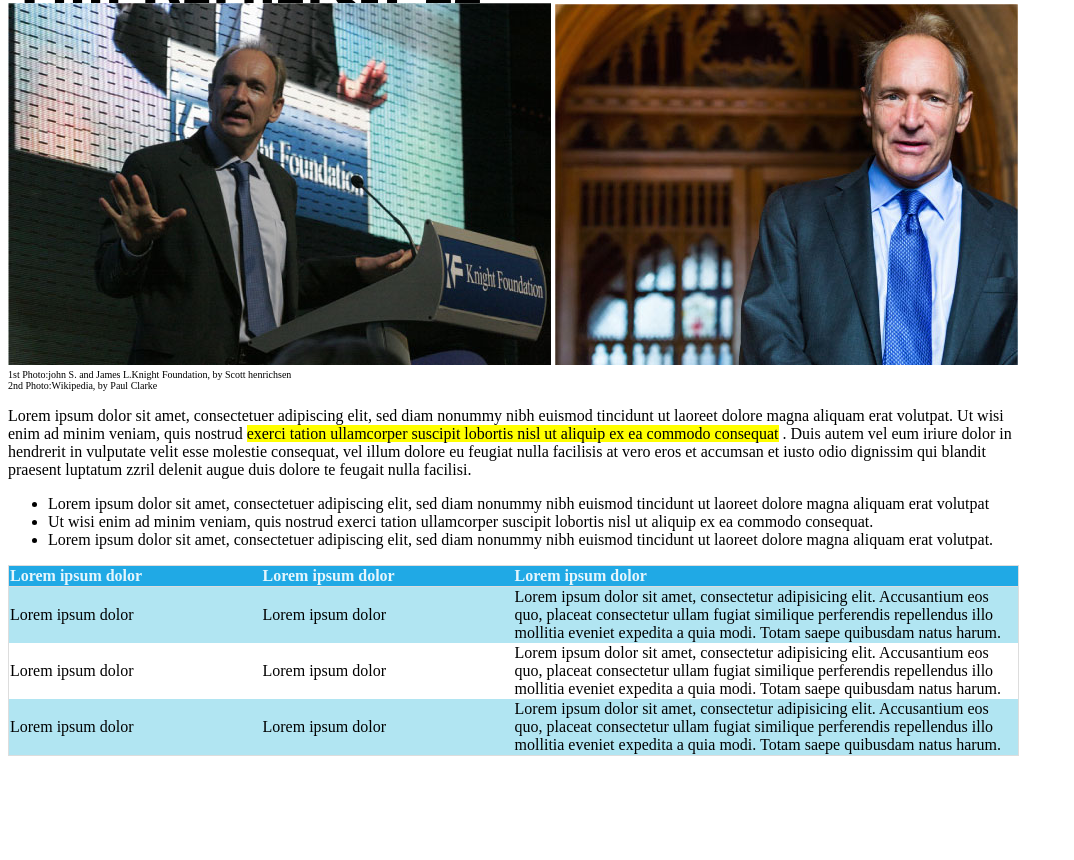
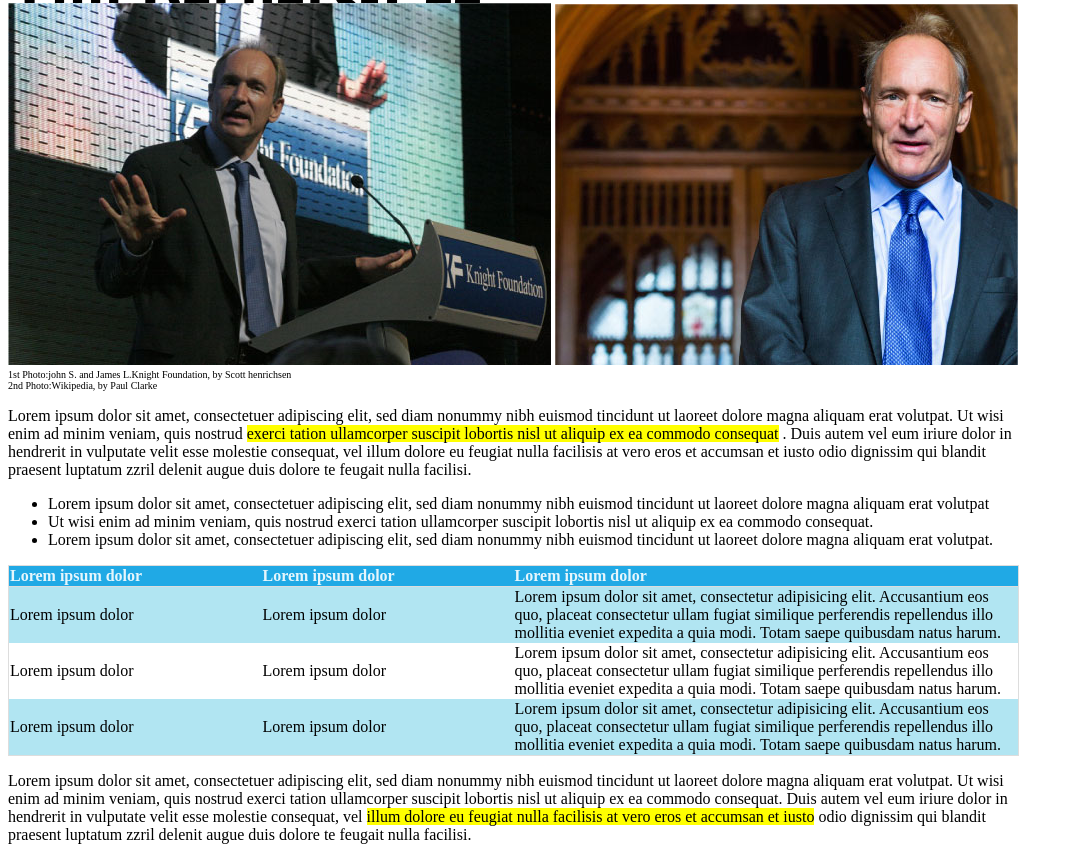
Before and after one commit to manuelpezzi/html-css-booleaner, a plain HTML site: page index.html in a window 1280 px wide. Shown: the part 423-1283 px from the top of the page, without its empty margins (0-1074 px from the left). Before the commit the page ends 1187 px from the top, so only its background shows below. Drawn offline with Linux system fonts and the light colour scheme.

Commit message:
add:second text

```diff
--- a/css/style.css
+++ b/css/style.css
@@ -66,3 +66,7 @@ tbody{
 th{
     text-align: left;
 }
+.text2{
+    text-align: left;
+    width: 80%;
+}
--- a/index.html
+++ b/index.html
@@ -52,7 +52,8 @@
         <td>Lorem ipsum dolor sit amet, consectetur adipisicing elit. Accusantium eos quo, placeat consectetur ullam fugiat similique perferendis repellendus illo mollitia eveniet expedita a quia modi. Totam saepe quibusdam natus harum.</td>
     </tr>
  </tbody>
-
+</table>
+<p class="text2">Lorem ipsum dolor sit amet, consectetuer adipiscing elit, sed diam nonummy nibh euismod tincidunt ut laoreet dolore magna aliquam erat volutpat. Ut wisi enim ad minim veniam, quis nostrud exerci tation ullamcorper suscipit lobortis nisl ut aliquip ex ea commodo consequat. Duis autem vel eum iriure dolor in hendrerit in vulputate velit esse molestie consequat, vel <mark> illum dolore eu feugiat nulla facilisis at vero eros et accumsan et iusto</mark> odio dignissim qui blandit praesent luptatum zzril delenit augue duis dolore te feugait nulla facilisi.</p>
 
 
 
```
